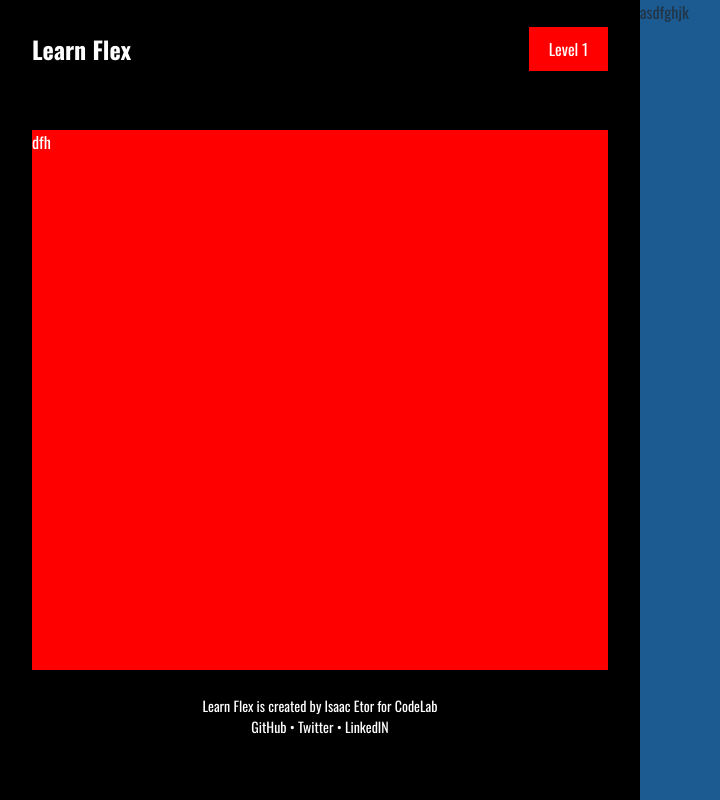
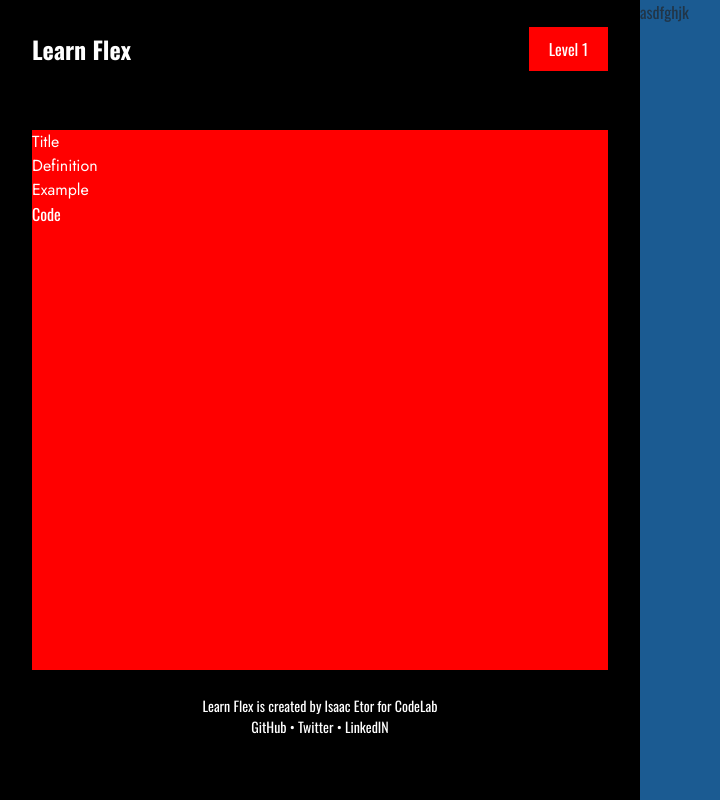
Before and after one commit to isaacetor/Learn-flex-game, a React (Vite) app: page / in a window 1280 px wide. Shown: the whole page, without its empty margins (0-720 px from the left). Built offline with nearby package versions, Linux system fonts and the light colour scheme.

Commit message:
changed font

```diff
--- a/index.html
+++ b/index.html
@@ -5,8 +5,10 @@
     <link rel="icon" type="image/svg+xml" href="/vite.svg" />
     <link rel="preconnect" href="https://fonts.googleapis.com" />
     <link rel="preconnect" href="https://fonts.gstatic.com" crossorigin />
+    <link rel="preconnect" href="https://fonts.googleapis.com" />
+    <link rel="preconnect" href="https://fonts.gstatic.com" crossorigin />
     <link
-      href="https://fonts.googleapis.com/css2?family=Oswald:wght@200;300;400;500;600;700&display=swap"
+      href="https://fonts.googleapis.com/css2?family=Jost:ital,wght@0,200;0,300;0,400;0,500;0,600;0,700;1,200;1,300;1,400;1,500;1,600;1,700&family=Oswald:wght@200;300;400;500;600;700&display=swap"
       rel="stylesheet"
     />
     <meta name="viewport" content="width=device-width, initial-scale=1.0" />
--- a/src/blocks/common/Instruction.tsx
+++ /dev/null
@@ -1,5 +0,0 @@
-const Instruction = () => {
-  return <div>Instruction</div>;
-};
-
-export default Instruction;
--- /dev/null
+++ b/src/blocks/common/Instruction/Definition.tsx
@@ -0,0 +1,5 @@
+const Definition = () => {
+  return <div>Definition</div>;
+};
+
+export default Definition;
--- /dev/null
+++ b/src/blocks/common/Instruction/Example.tsx
@@ -0,0 +1,5 @@
+const Example = () => {
+  return <div>Example</div>;
+};
+
+export default Example;
--- /dev/null
+++ b/src/blocks/common/Instruction/Instruction.tsx
@@ -0,0 +1,27 @@
+import Definition from "./Definition";
+import Example from "./Example";
+import Title from "./Title";
+import styled from "styled-components";
+
+const Instruction = () => {
+  return (
+    <div>
+      <Wrapper>
+        {/* title area */}
+        <Title />
+
+        {/* definitions section */}
+        <Definition />
+
+        {/* example section */}
+        <Example />
+      </Wrapper>
+    </div>
+  );
+};
+
+export default Instruction;
+
+const Wrapper = styled.div`
+  font-family: Jost;
+`;
--- /dev/null
+++ b/src/blocks/common/Instruction/Title.tsx
@@ -0,0 +1,5 @@
+const Title = () => {
+  return <div>Title</div>;
+};
+
+export default Title;
--- a/src/index.css
+++ b/src/index.css
@@ -1,4 +1,5 @@
 :root {
+  font-family: "Jost", sans-serif;
   font-family: "Oswald", sans-serif;
   line-height: 1.5;
   font-weight: 400;
--- a/src/page/GameLevels/Game.tsx
+++ b/src/page/GameLevels/Game.tsx
@@ -1,9 +1,17 @@
 import styled from "styled-components";
+import Instruction from "../../blocks/common/Instruction/Instruction";
+import Code from "../../blocks/common/Code/Code";
 
 const Game = () => {
   return (
     <div>
-      <Wrapper>dfh</Wrapper>
+      <Wrapper>
+        {/* game instructions */}
+        <Instruction />
+
+        {/* game code */}
+        <Code />
+      </Wrapper>
     </div>
   );
 };
@@ -14,4 +22,7 @@ const Wrapper = styled.div`
   width: 100%;
   height: 100%;
   background-color: red;
+  display: flex;
+  flex-direction: column;
+  gap: 10;
 `;
```
Also changed, not shown: src/blocks/common/Code/Code.tsx (renamed from src/blocks/common/Code.tsx).
